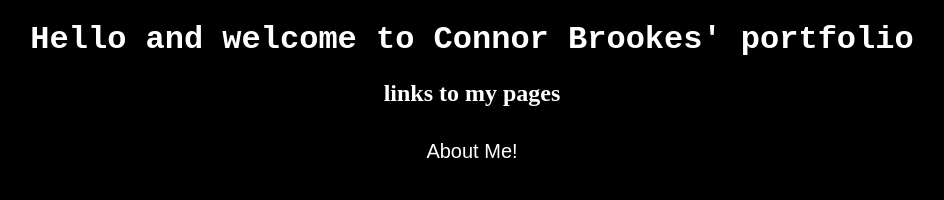
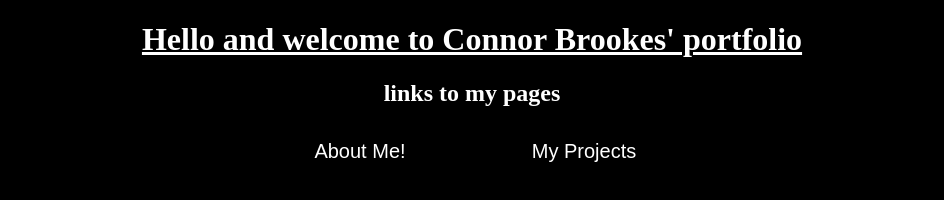
Before and after one commit to Connorbro/portfoliohome, a plain HTML site: page index.html in a window 1280 px wide. Shown: the whole page, without its empty margins (168-1112 px from the left). Drawn offline with Linux system fonts and the light colour scheme.

Commit message:
added a my projects button

```diff
--- a/index.html
+++ b/index.html
@@ -12,9 +12,7 @@
     <h2>links to my pages</h2>
     <button class="glow-on-hover" type="button">About Me!</button>
 
-
-
-
+    <button class="glow-on-hover" type="button">My Projects</button>
 
 </body>
 </html>
--- a/port.css
+++ b/port.css
@@ -1,7 +1,8 @@
 h1{
     color: white;
     text-align: center;
-    font-family: 'Courier New', Courier, monospace;
+    font-family: 'oblique';
+    text-decoration: underline;
 
 
 
@@ -90,3 +91,64 @@
     50% { background-position: 400% 0; }
     100% { background-position: 0 0; }
 }
+.glow-on-hover {
+    width: 220px;
+    height: 50px;
+    border: none;
+    outline: none;
+    color: #fff;
+    background: #000;
+    cursor: pointer;
+    position: relative;
+    z-index: 0;
+    border-radius: 10px;
+    font-size: 20px
+
+}
+
+.glow-on-hover:before {
+    content: '';
+    background: linear-gradient(45deg, #ff0000, #ff7300, #fffb00, #48ff00, #00ffd5, #002bff, #7a00ff, #ff00c8, #ff0000);
+    position: absolute;
+    top: -2px;
+    left:-2px;
+    background-size: 400%;
+    z-index: -1;
+    filter: blur(5px);
+    width: calc(100% + 4px);
+    height: calc(100% + 4px);
+    animation: glowing 20s linear infinite;
+    opacity: 0;
+    transition: opacity .3s ease-in-out;
+    border-radius: 10px;
+}
+
+.glow-on-hover:active {
+    color: #000
+}
+
+.glow-on-hover:active:after {
+    background: transparent;
+}
+
+.glow-on-hover:hover:before {
+    opacity: 1;
+}
+
+.glow-on-hover:after {
+    z-index: -1;
+    content: '';
+    position: absolute;
+    width: 100%;
+    height: 100%;
+    background: #000;
+    left: 0;
+    top: 0;
+    border-radius: 10px;
+}
+
+@keyframes glowing {
+    0% { background-position: 0 0; }
+    50% { background-position: 400% 0; }
+    100% { background-position: 0 0; }
+}
```
